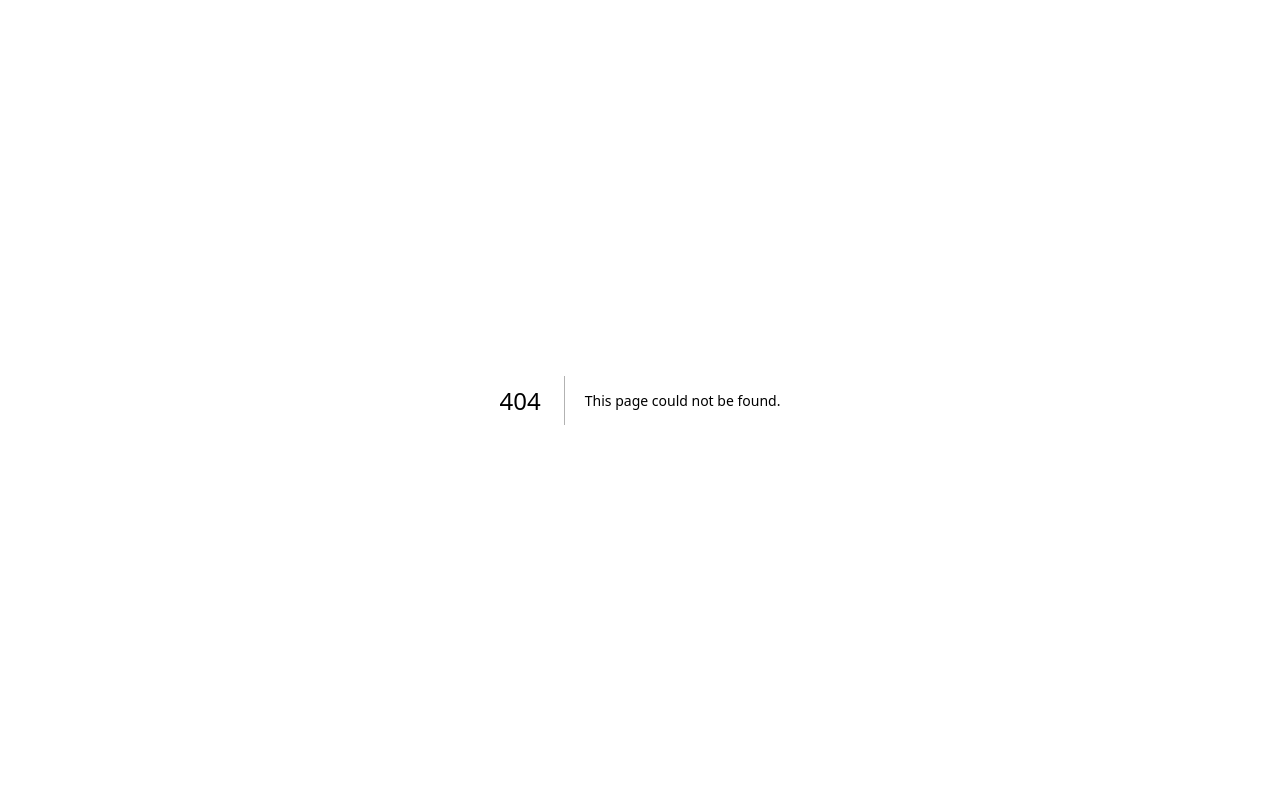
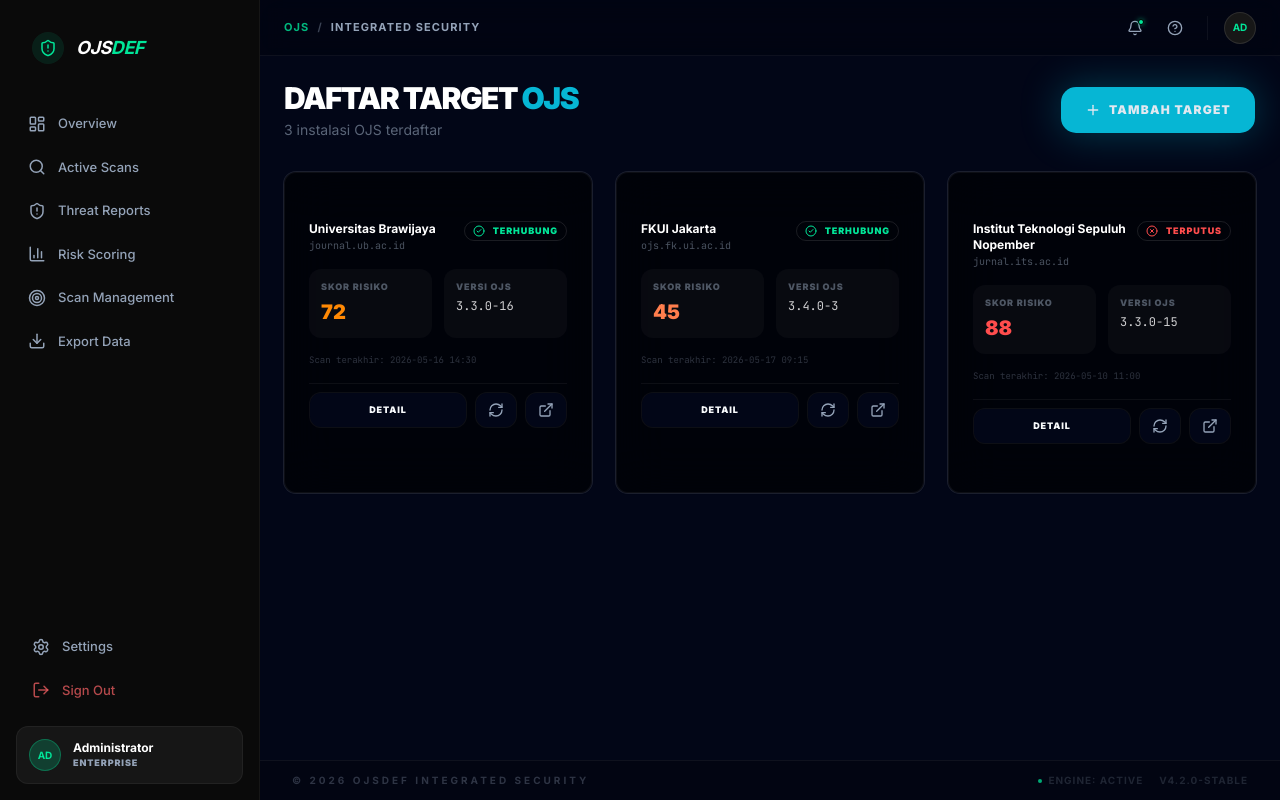
Before and after one commit to OJS-Def-CP-Filkom-UB/OJSDEF-FrontEnd, a Next.js app: page /targets in a window 1280 px wide. Before the commit this address had no page. Built offline with nearby package versions, Linux system fonts and the light colour scheme.

Commit message:
feat: Daftar Target OJS page at /targets

```diff
--- /dev/null
+++ b/app/(dashboard)/targets/page.tsx
@@ -0,0 +1,106 @@
+"use client";
+
+import Link from "next/link";
+import { Plus, ExternalLink, RefreshCw, CheckCircle2, XCircle, Clock } from "lucide-react";
+import { motion } from "framer-motion";
+
+import { Card, CardContent } from "@/components/ui/card";
+import { Button } from "@/components/ui/button";
+import { Badge } from "@/components/ui/badge";
+import { MOCK_OJS_TARGETS } from "@/lib/mock-data";
+import type { PluginStatus } from "@/types/ojsdef";
+import { cn } from "@/lib/utils";
+
+const PLUGIN_STATUS_CONFIG: Record<PluginStatus, { label: string; color: string; icon: typeof CheckCircle2 }> = {
+  connected:       { label: "Terhubung",         color: "text-secondary",           icon: CheckCircle2 },
+  disconnected:    { label: "Terputus",           color: "text-destructive",          icon: XCircle },
+  error:           { label: "Error",              color: "text-warning",              icon: XCircle },
+  never_connected: { label: "Belum Diverifikasi", color: "text-muted-foreground",     icon: Clock },
+}
+
+function getRiskColor(score: number | null): string {
+  if (score === null) return "text-muted-foreground"
+  if (score >= 80) return "text-destructive"
+  if (score >= 60) return "text-orange-400"
+  if (score >= 40) return "text-warning"
+  return "text-secondary"
+}
+
+export default function TargetsPage() {
+  return (
+    <div className="space-y-8 pb-10">
+      <div className="flex flex-col md:flex-row justify-between items-start md:items-center gap-6">
+        <div>
+          <h1 className="text-3xl font-black tracking-tighter text-white uppercase">
+            Daftar Target <span className="text-primary">OJS</span>
+          </h1>
+          <p className="text-muted-foreground/60 text-sm mt-1">{MOCK_OJS_TARGETS.length} instalasi OJS terdaftar</p>
+        </div>
+        <Link href="/targets/new">
+          <Button className="h-12 px-6 rounded-2xl bg-primary text-primary-foreground font-black uppercase text-xs tracking-widest shadow-[0_0_40px_rgba(6,182,212,0.3)] hover:scale-105 transition-transform gap-2">
+            <Plus size={16} /> Tambah Target
+          </Button>
+        </Link>
+      </div>
+
+      <div className="grid grid-cols-1 lg:grid-cols-3 gap-6">
+        {MOCK_OJS_TARGETS.map((target, i) => {
+          const statusCfg = PLUGIN_STATUS_CONFIG[target.pluginStatus]
+          const StatusIcon = statusCfg.icon
+
+          return (
+            <motion.div key={target.id} initial={{ opacity: 0, y: 20 }} animate={{ opacity: 1, y: 0 }} transition={{ delay: i * 0.1 }}>
+              <Card className="glass-dark border border-transparent hover:border-white/10 transition-all h-full">
+                <CardContent className="p-6 flex flex-col gap-4">
+                  <div className="flex items-start justify-between">
+                    <div>
+                      <p className="text-xs font-bold text-white">{target.institutionName}</p>
+                      <p className="text-[10px] font-mono text-muted-foreground/50 mt-0.5">{target.url}</p>
+                    </div>
+                    <Badge variant="outline" className={cn("text-[9px] font-black uppercase tracking-widest border-white/10", statusCfg.color)}>
+                      <StatusIcon size={10} className="mr-1" />
+                      {statusCfg.label}
+                    </Badge>
+                  </div>
+
+                  <div className="grid grid-cols-2 gap-3">
+                    <div className="bg-white/3 rounded-xl p-3">
+                      <p className="text-[9px] font-black uppercase tracking-widest text-muted-foreground/50 mb-1">Skor Risiko</p>
+                      <p className={cn("text-xl font-black", getRiskColor(target.lastRiskScore))}>
+                        {target.lastRiskScore ?? "—"}
+                      </p>
+                    </div>
+                    <div className="bg-white/3 rounded-xl p-3">
+                      <p className="text-[9px] font-black uppercase tracking-widest text-muted-foreground/50 mb-1">Versi OJS</p>
+                      <p className="text-xs font-mono text-white/80">{target.ojsVersion ?? "?"}</p>
+                    </div>
+                  </div>
+
+                  <p className="text-[9px] text-muted-foreground/30 font-mono">
+                    Scan terakhir: {target.lastScanAt ?? "Belum pernah"}
+                  </p>
+
+                  <div className="flex gap-2 mt-auto pt-2 border-t border-white/5">
+                    <Link href={`/targets/${target.id}/verify`} className="flex-1">
+                      <Button variant="outline" className="w-full h-9 text-[9px] font-black uppercase tracking-widest border-white/5 rounded-xl hover:bg-white/5">
+                        Detail
+                      </Button>
+                    </Link>
+                    <Button variant="outline" className="h-9 px-3 border-white/5 rounded-xl hover:bg-white/5 text-muted-foreground">
+                      <RefreshCw size={14} />
+                    </Button>
+                    <a href={`https://${target.url}`} target="_blank" rel="noreferrer">
+                      <Button variant="outline" className="h-9 px-3 border-white/5 rounded-xl hover:bg-white/5 text-muted-foreground">
+                        <ExternalLink size={14} />
+                      </Button>
+                    </a>
+                  </div>
+                </CardContent>
+              </Card>
+            </motion.div>
+          )
+        })}
+      </div>
+    </div>
+  )
+}
```
